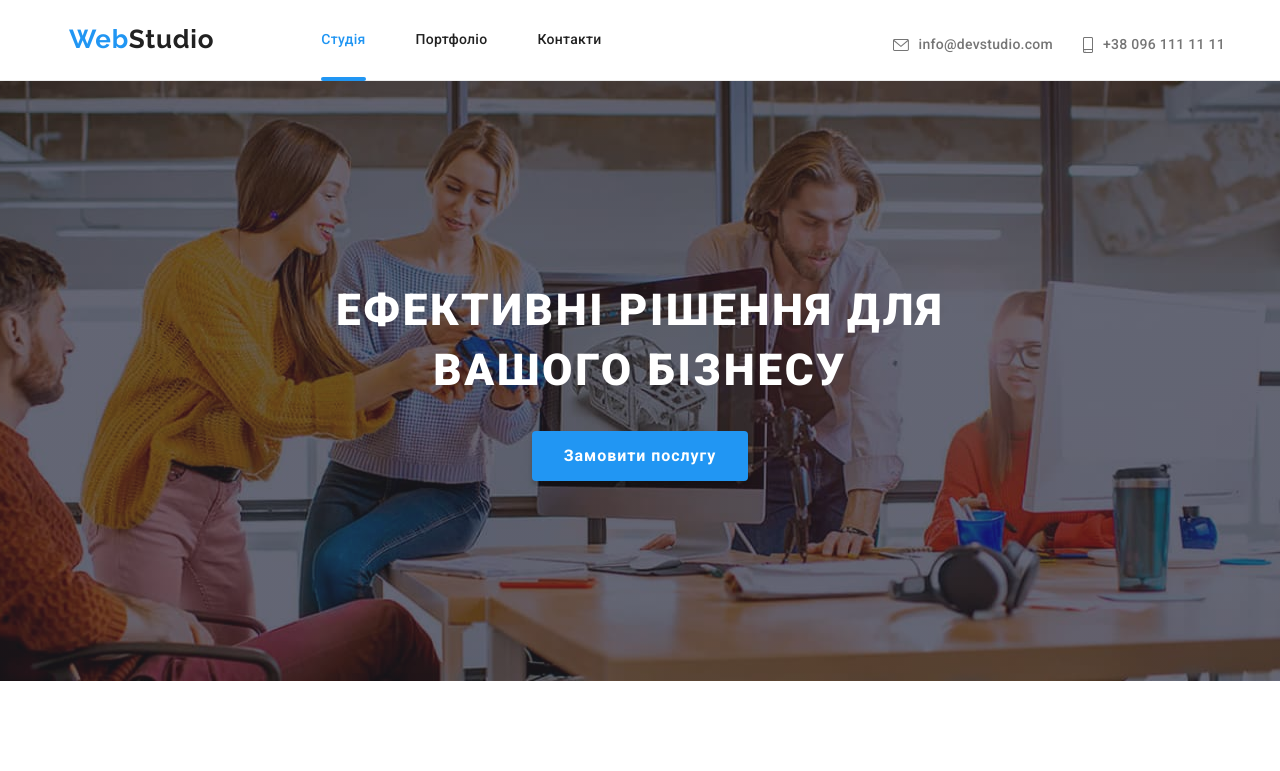
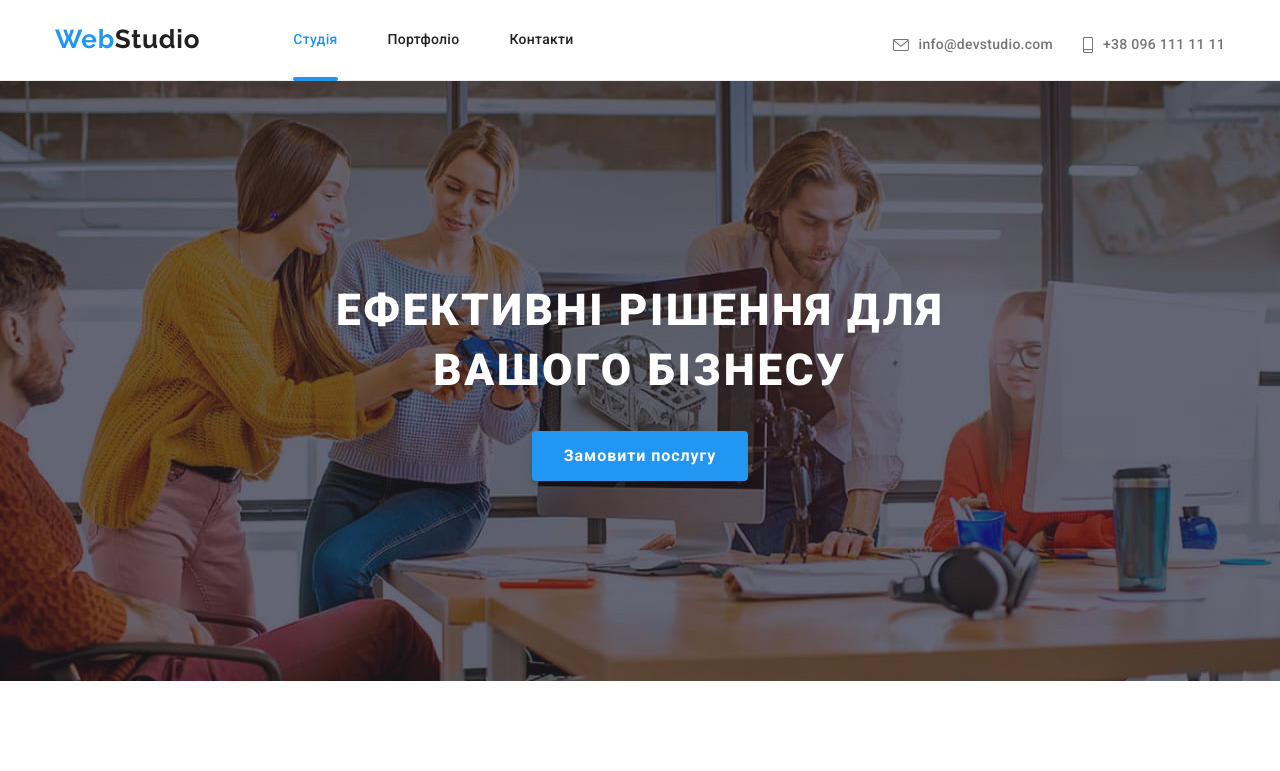
Before and after one commit to AlexandrHaiduk/goit-markup-hw-08, a plain HTML site: page index.html in a window 1280 px wide. Shown: the top 771 px of the page. Drawn offline with nearby package versions, Linux system fonts and the light colour scheme.

Commit message:
logo fixed

```diff
--- a/sass/components/_logo.scss
+++ b/sass/components/_logo.scss
@@ -1,5 +1,4 @@
 .logo {
-  padding: 14px;
   font-family: var(--logo-font), sans-serif;
   font-weight: 700;
   font-size: 26px;
```
Also changed, not shown: css/main.css, css/main.min.css, 2 other files.
